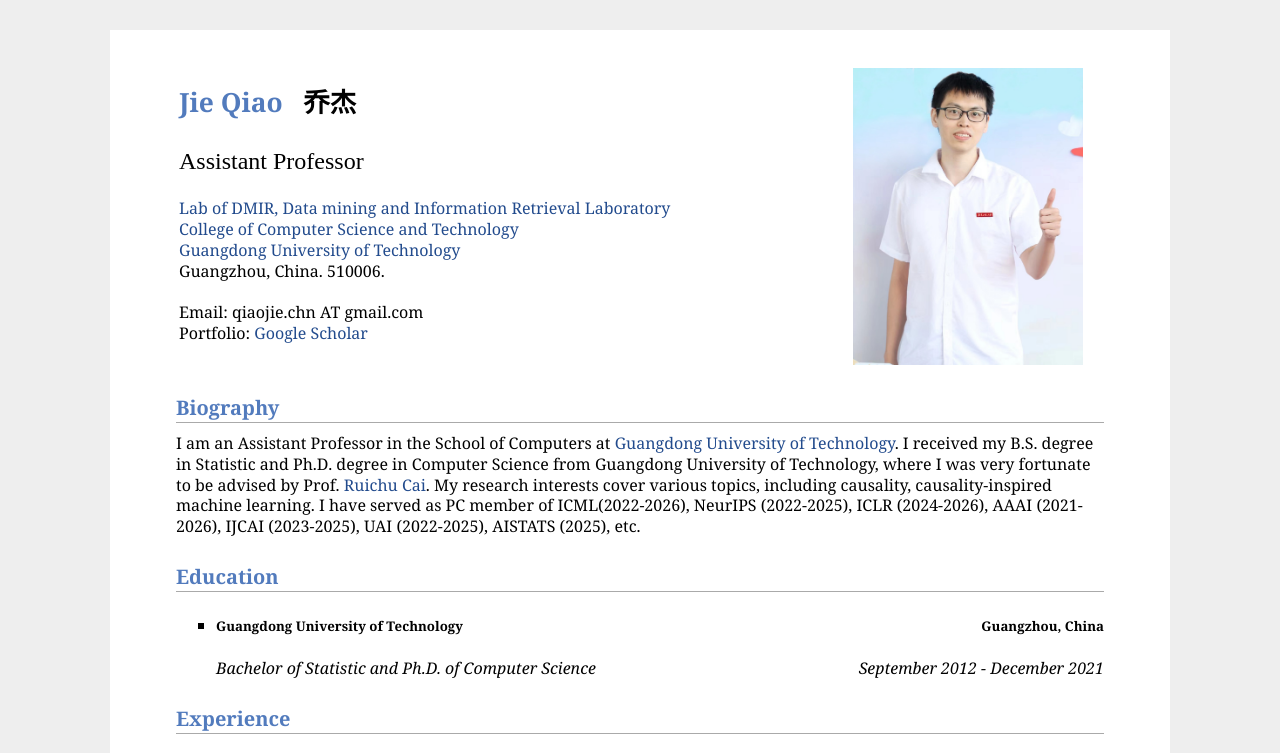
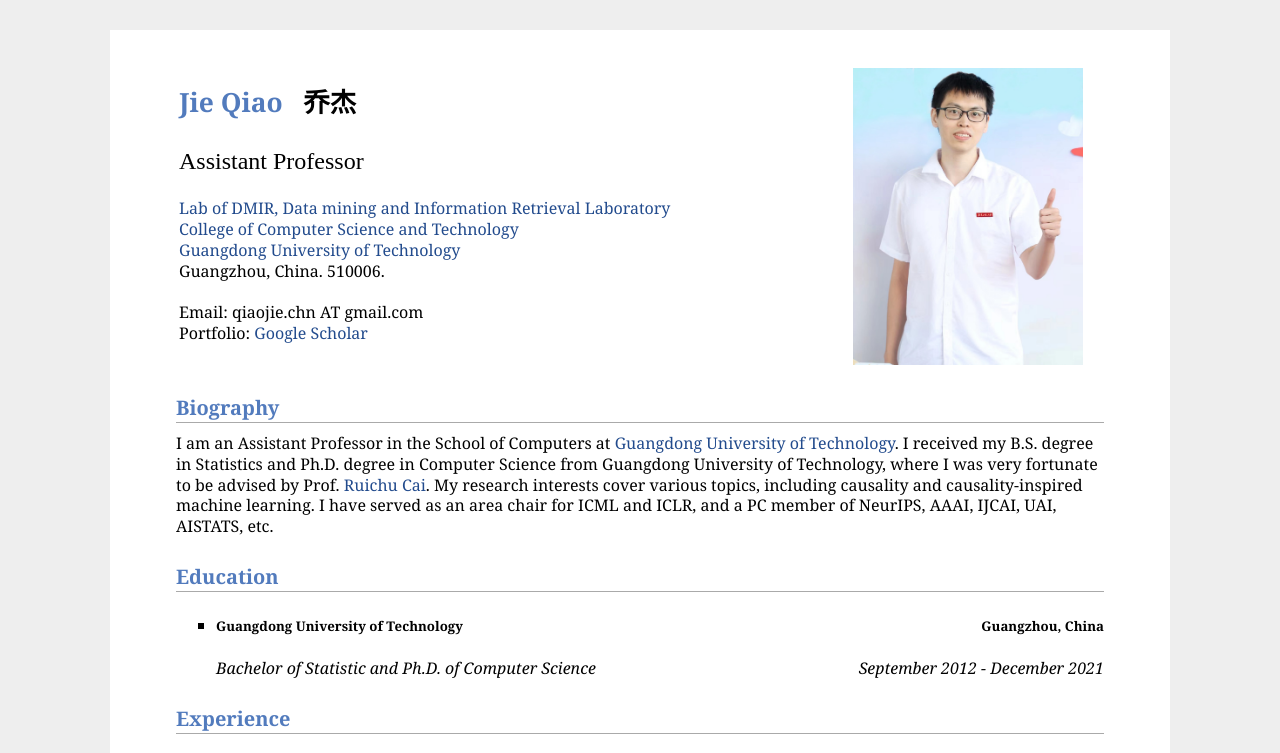
Before and after one commit to Jie-Qiao/jie-qiao.github.io, a plain HTML site: page index.html in a window 1280 px wide. Shown: the top 753 px of the page. Drawn offline with Linux system fonts and the light colour scheme.

Commit message:
Update index.html

```diff
--- a/index.html
+++ b/index.html
@@ -46,9 +46,9 @@
 
 <h2>Biography</h2>
 <p>
-    I am an Assistant Professor in the School of Computers at <a href="https://www.gdut.edu.cn/">Guangdong University of Technology</a>. I received my B.S. degree in Statistic and Ph.D. degree in Computer Science from Guangdong University of Technology, where I was very fortunate to be advised by Prof. <a href="https://ruichucai.github.io/">Ruichu Cai</a>.
-    My research interests cover various topics, including causality, causality-inspired machine learning.
-    I have served as PC member of ICML(2022-2026), NeurIPS (2022-2025), ICLR (2024-2026), AAAI (2021-2026), IJCAI (2023-2025), UAI (2022-2025), AISTATS (2025), etc.
+    I am an Assistant Professor in the School of Computers at <a href="https://www.gdut.edu.cn/">Guangdong University of Technology</a>. I received my B.S. degree in Statistics and Ph.D. degree in Computer Science from Guangdong University of Technology, where I was very fortunate to be advised by Prof. <a href="https://ruichucai.github.io/">Ruichu Cai</a>.
+    My research interests cover various topics, including causality and causality-inspired machine learning.
+    I have served as an area chair for ICML and ICLR, and a PC member of NeurIPS, AAAI, IJCAI, UAI, AISTATS, etc.
 </p>
 
 <h2>Education</h2>
@@ -148,10 +148,10 @@
 
 <ul>
 	<li>
-	Wei Chen, Ruichu Cai, <b>Jie Qiao</b>, Yuguang Yan, JM. Hernández-Lobato. Causal Effect Estimation under Networked Interference without Networked Unconfoundedness Assumption. <i><b>IEEE Transactions on Pattern Analysis and Machine Intelligence (TPAMI)</b></i>, 2026.
+	Weilin Chen, Ruichu Cai, <b>Jie Qiao</b>, Yuguang Yan, JM. Hernández-Lobato. Causal Effect Estimation under Networked Interference without Networked Unconfoundedness Assumption. <i><b>IEEE Transactions on Pattern Analysis and Machine Intelligence (TPAMI)</b></i>, 2026.
 	</li>
 	<li>
-	Weilin Chen, Zhengming Chen, Zhiyi Huang, <b>Jie Qiao</b>, Zhifeng Hao, Ruichu Cai. Unifying Perspectives on Linear Hidden Causal Representation Learning: from Graphical Models to Statistical and Algebraic Foundations. <i><b>Fundamental Research</b></i>, 2026.
+	Wei Chen, Zhengming Chen, Zhiyi Huang, <b>Jie Qiao</b>, Zhifeng Hao, Ruichu Cai. Unifying Perspectives on Linear Hidden Causal Representation Learning: from Graphical Models to Statistical and Algebraic Foundations. <i><b>Fundamental Research</b></i>, 2026.
 	</li>
 	<li>
 	<b>Jie Qiao*</b>, Zihuai Zeng*, Zhengming Chen, Ruichu Cai, Zhifeng Hao. On the Identifiability of Poisson Branching Structural Causal Model Under Latent Confounding  <i><b>ICML</b></i> 2026 (<span style="color: crimson; font-weight: bold;">Oral, 168/6352, ~2.6%</span>)
```
